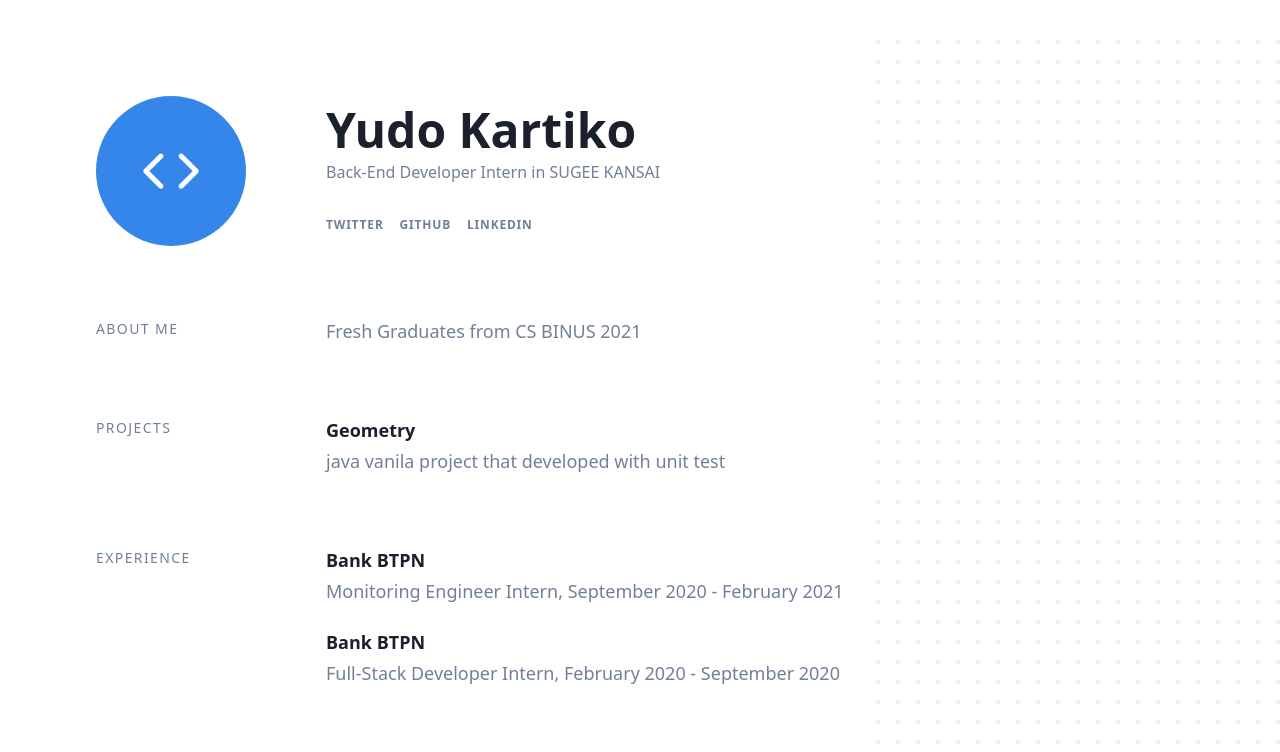
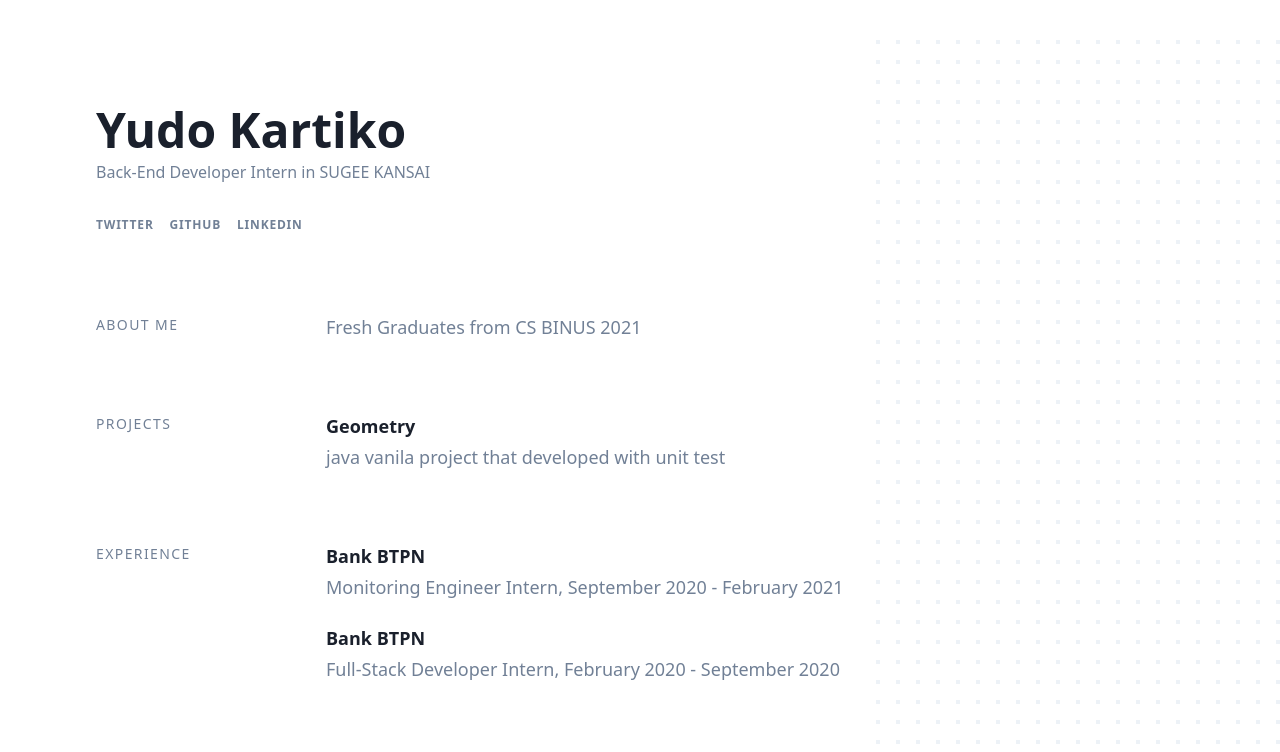
Before and after one commit to YudoWorks/YudoWorks.github.io, a Gatsby site: page / in a window 1280 px wide. Shown: the top 752 px of the page. Built offline with nearby package versions, Linux system fonts and the light colour scheme; Gatsby itself is replaced by a stand-in of ours.

Commit message:
remove tab in name

```diff
--- a/src/components/header/index.jsx
+++ b/src/components/header/index.jsx
@@ -2,13 +2,9 @@ import { Link } from 'gatsby';
 import get from 'lodash/get';
 import React from 'react';
 
-import profileImg from '../../images/profile.jpg';
-
 const classes = {
   wrapper: 'block mb-6 md:flex',
-  imageWrapper: 'w-full max-w-150',
-  image: 'rounded-full transform transition-all duration-150 hover:scale-105',
-  contentWrapper: 'flex-none pt-6 md:pt-1 md:flex-1 md:pl-20',
+  contentWrapper: 'flex-none pt-6 md:pt-1 md:flex-1 md:pl',
   name: 'text-5xl text-gray-900 font-bold leading-tight hover:text-black',
   description: 'text-gray-600',
   list: 'mt-6 uppercase tracking-wider',
@@ -24,11 +20,6 @@ const Header = ({ metadata = {}, noBlog = false }) => {
 
   return (
     <div className={classes.wrapper}>
-      <div className={classes.imageWrapper}>
-        <Link to="/">
-          <img className={classes.image} src={profileImg} alt={metadata.name} />
-        </Link>
-      </div>
       <div className={classes.contentWrapper}>
         <h1 className={classes.name}>
           <Link to="/">{metadata.name}</Link>
```
